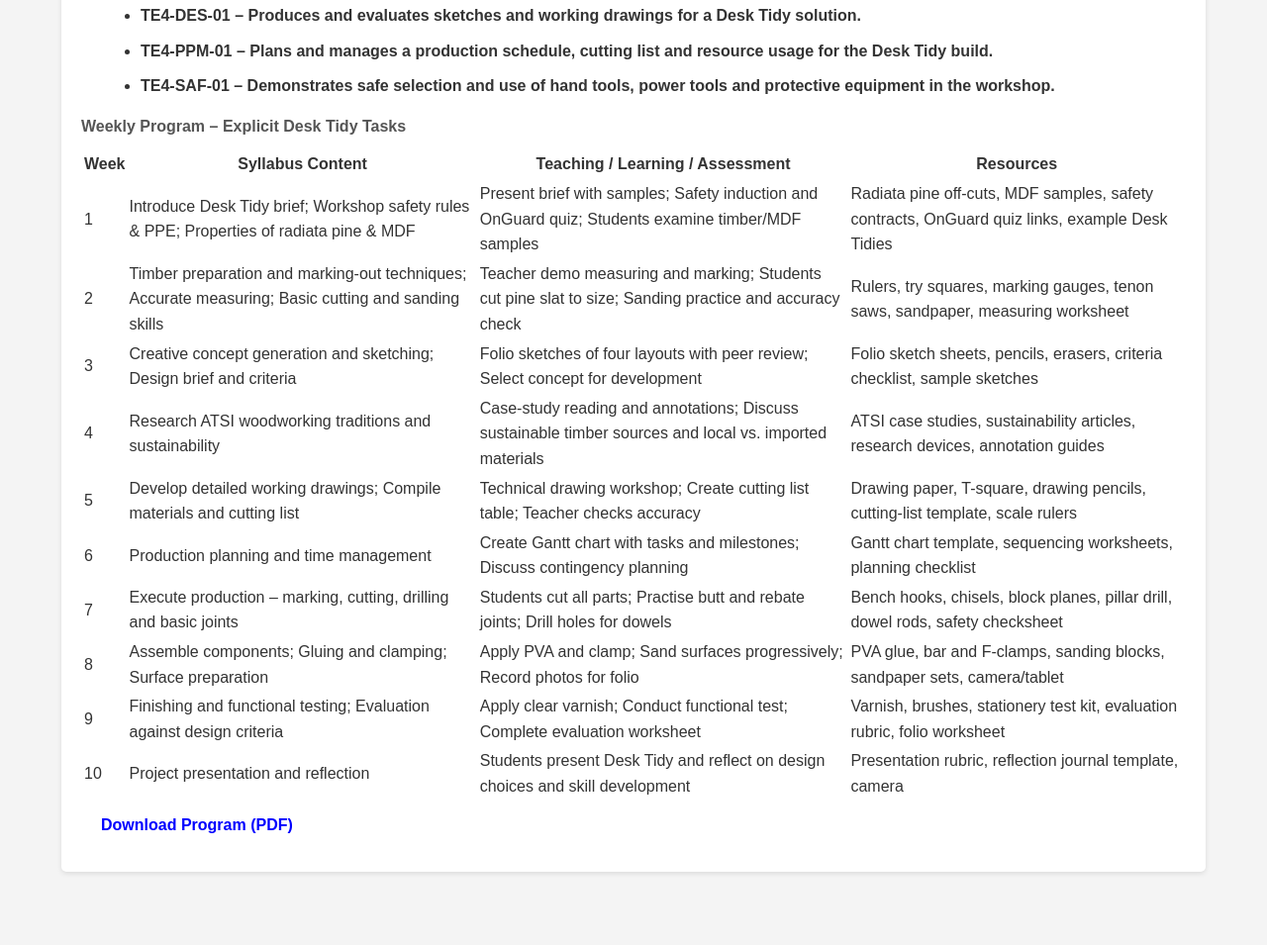
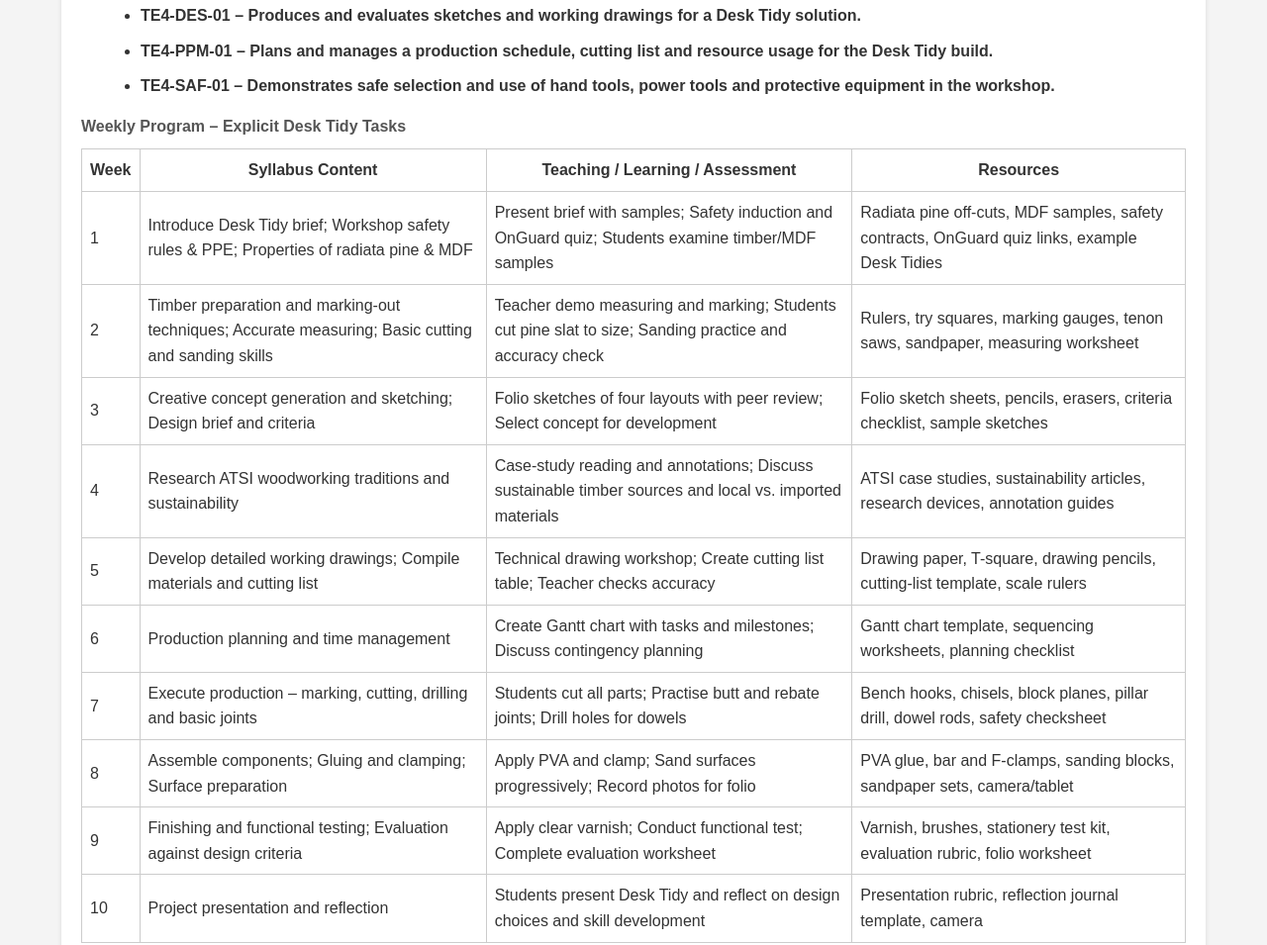
Before and after one commit to stevencowell/desk-tidy, a plain HTML site: page index.html in a window 1280 px wide. Shown: the part 1508-2463 px from the top of the page at 99% size. Before the commit the page ends 2419 px from the top, so only its background shows below. Drawn offline with Linux system fonts and the light colour scheme.

Commit message:
Add border styles for weekly program table

```diff
--- a/index.html
+++ b/index.html
@@ -190,6 +190,18 @@
     }
     .resource-links a {
       font-weight: bold;
+    }
+
+    /* Table Styles */
+    table {
+      width: 100%;
+      border-collapse: collapse;
+      border: 1px solid #ccc;
+    }
+    table th,
+    table td {
+      border: 1px solid #ccc;
+      padding: 8px;
     }
 
 
```
